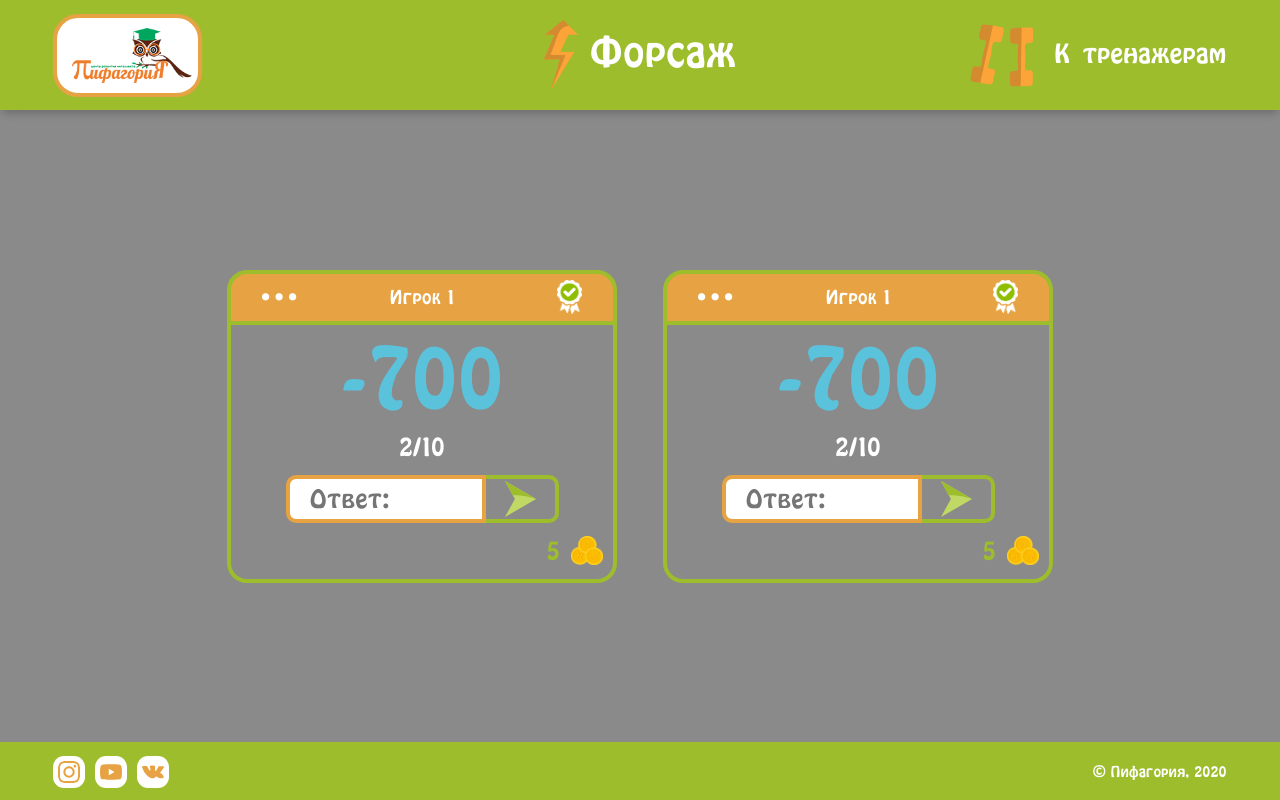
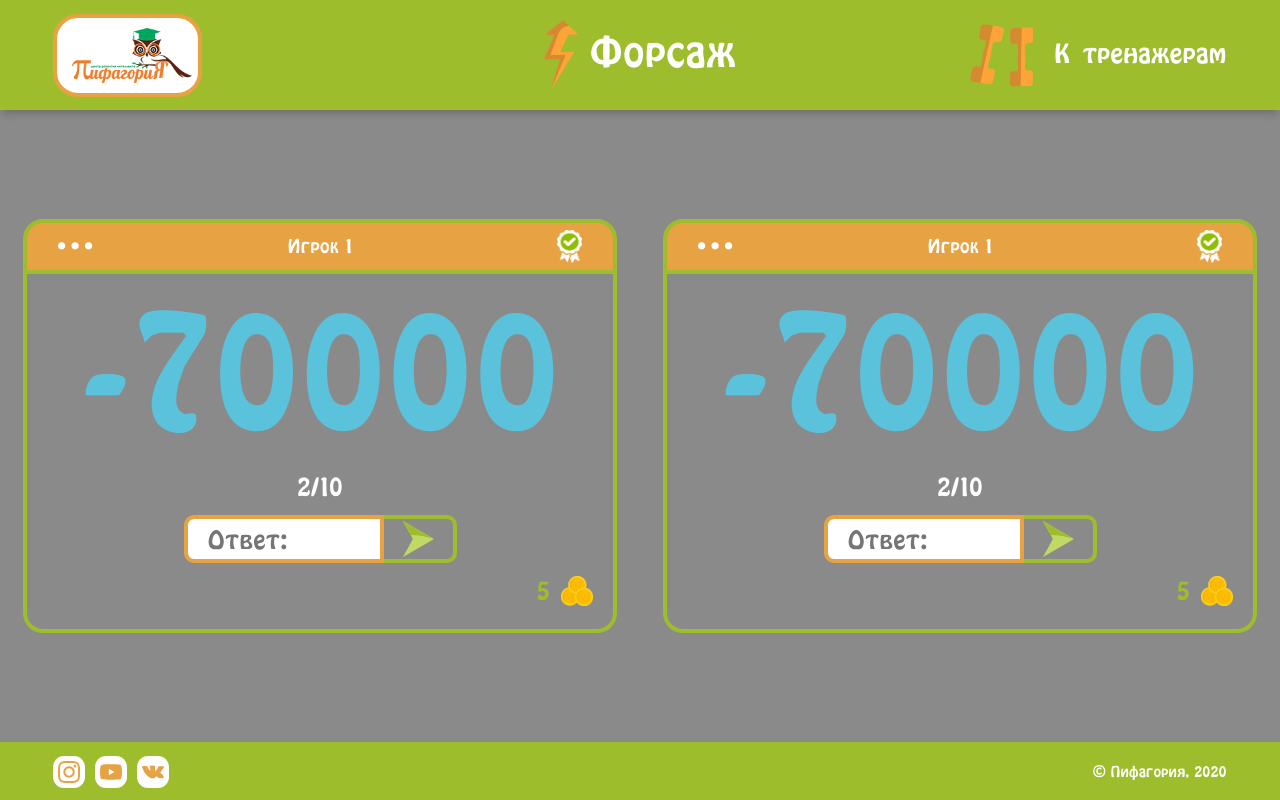
Before and after one commit to IlyaIvanchikov/forsage, a React (Create React App) app: page / in a window 1280 px wide. Built offline with nearby package versions, Linux system fonts and the light colour scheme.

Commit message:
fix: adaptive 1 - 2 pls

```diff
--- a/src/container/main/blockPlay/blockOnePlayer/blockOnePlayer.tsx
+++ b/src/container/main/blockPlay/blockOnePlayer/blockOnePlayer.tsx
@@ -12,7 +12,7 @@ const BlockOnePlayer: React.FC = () => {
     <Col className={classes.onePlayerField}>
       <BlockPlayerHeader />
       <Row className={classes.gamefieldDisplayNumbers}>
-        <p>-700</p>
+        <p>-70000</p>
       </Row>
       <Row className={classes.gameCounter}>2/10</Row>
       <Row className={classes.blockAnswer}>
--- a/src/container/main/blockPlay/blockOnePlayer/blockPlayerHeader/blockPlayerHeader.tsx
+++ b/src/container/main/blockPlay/blockOnePlayer/blockPlayerHeader/blockPlayerHeader.tsx
@@ -9,11 +9,13 @@ const BlockPlayerHeader: React.FC = () => {
   return (
     <Row className={classes.playerHeader}>
       <Col className={classes.threePoints}>
-        <button onClick={() => alert('hello')}>&bull; &bull; &bull;</button>
+        <button title="Настройки" onClick={() => alert('hello')}>
+          &bull; &bull; &bull;
+        </button>
       </Col>
       <Col className={classes.playerTitle}>Игрок 1</Col>
       <Col className={classes.iconBlock}>
-        <button onClick={() => alert('hello')}>
+        <button title="Статистика" onClick={() => alert('hello')}>
           <img
             className={classes.resultsIcon}
             alt="Results"
--- a/src/container/main/blockPlay/blockOnePlayer/blockoneplayer.module.scss
+++ b/src/container/main/blockPlay/blockOnePlayer/blockoneplayer.module.scss
@@ -8,8 +8,8 @@
 }
 
 .onePlayerField {
-    max-width: 560px;
-    width: 30vw;
+    max-width: 660px;
+    width: 60vw;
     min-width: 420px;
     // padding: 0;
     // max-height: 735px;
@@ -25,7 +25,7 @@
     color: #5BC2DC;
 
     p {
-        font-size: 10vh;
+        font-size: 150px;
         margin: 0;
         padding: 0;
         line-height: 130%;
@@ -105,7 +105,7 @@
 
 @media (max-width: 1441px) {
     .coins {
-        padding: 10px;
+        padding: 20px;
         padding-top: 0;
     }
 }
```
